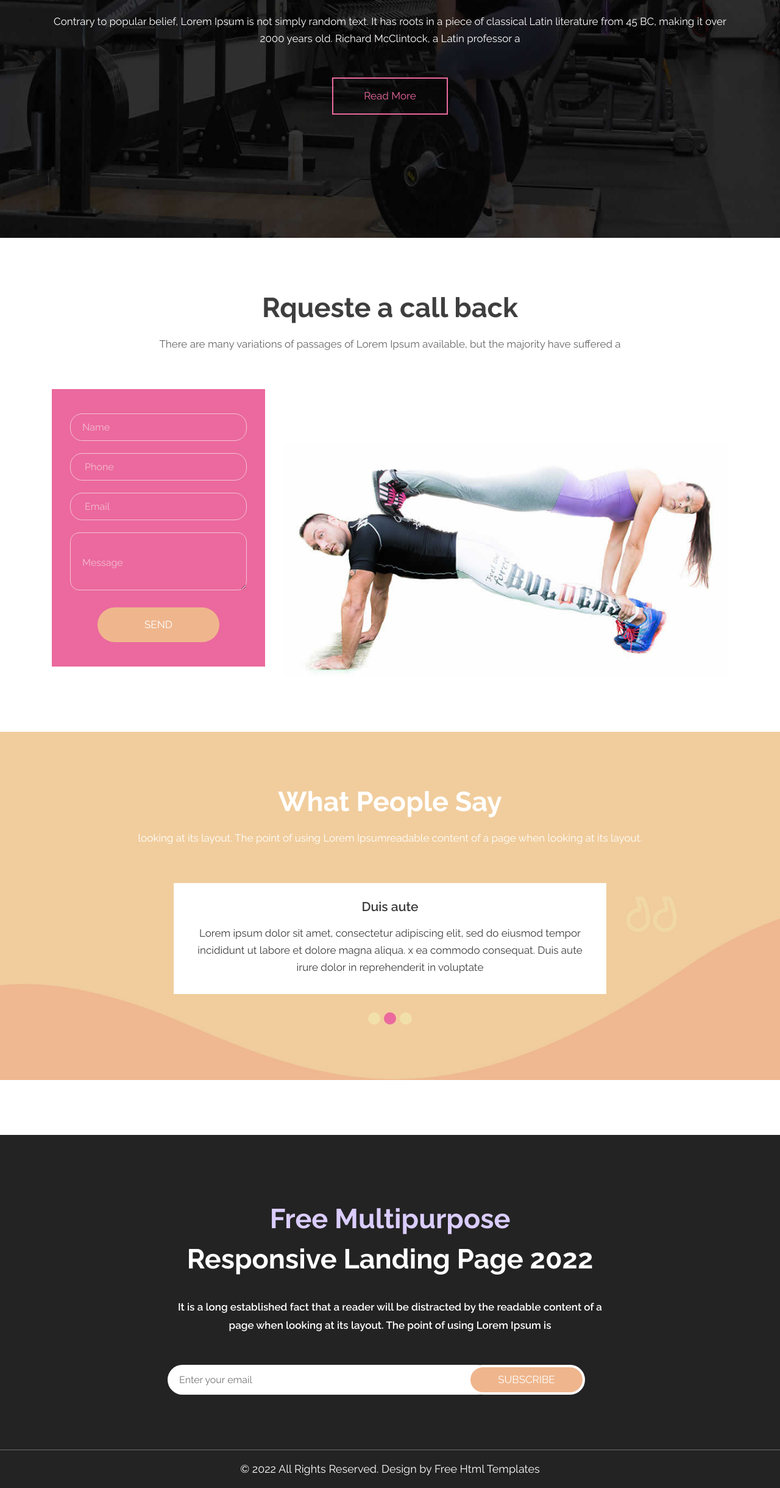
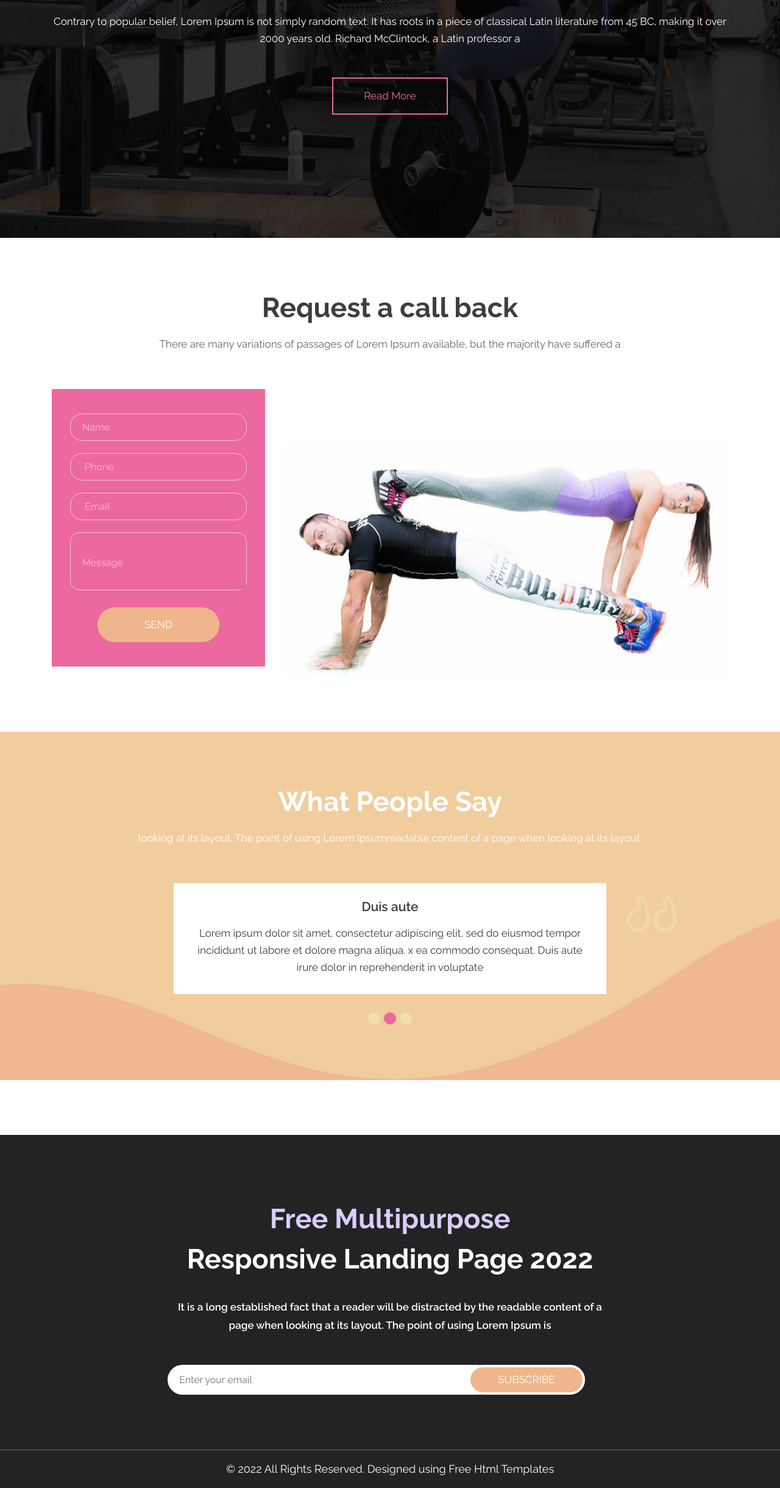
Before and after one commit to AkshitT22/evolve-site, a plain HTML site: page index.html in a window 1280 px wide. Shown: the part 1842-4282 px from the top of the page at 61% size. Drawn offline with nearby package versions, Linux system fonts and the light colour scheme.

Commit message:
Update index.html

```diff
--- a/index.html
+++ b/index.html
@@ -161,7 +161,7 @@
             <div class="row">
                <div class="col-md-12">
                   <div class="titlepage">
-                     <h2>Rqueste a call back</h2>
+                     <h2>Request a call back</h2>
                      <span>There are many variations of passages of Lorem Ipsum available, but the majority have suffered a</span>
                   </div>
                </div>
@@ -295,7 +295,7 @@
                <div class="container">
                   <div class="row">
                      <div class="col-md-12">
-                        <p>© 2022 All Rights Reserved. Design by <a href="https://html.design/"> Free Html Templates</a></p>
+                        <p>© 2022 All Rights Reserved. Designed using <a href="https://html.design/"> Free Html Templates</a></p>
                      </div>
                   </div>
                </div>
```
